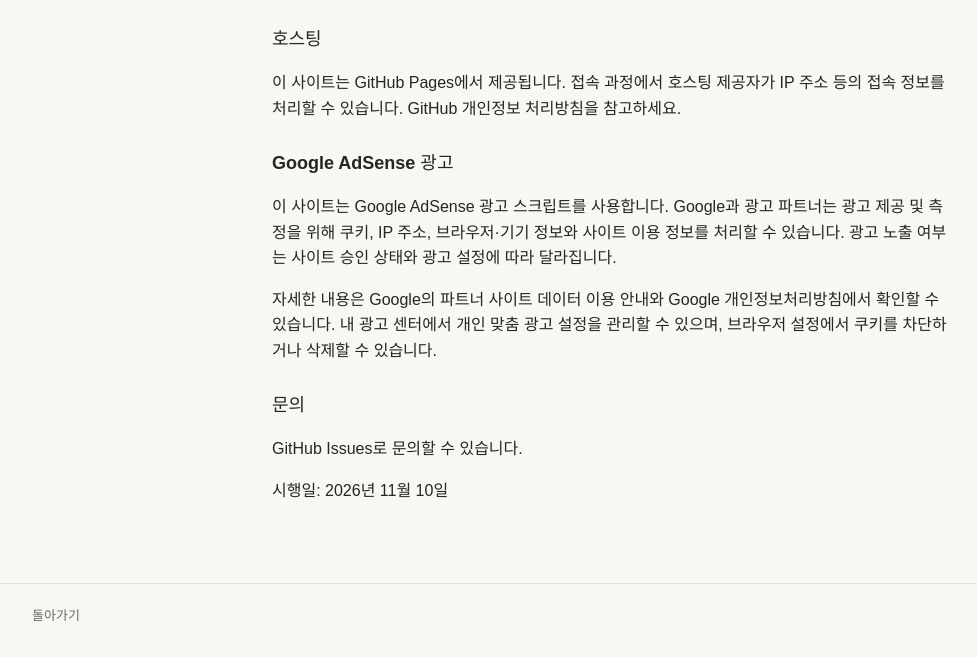
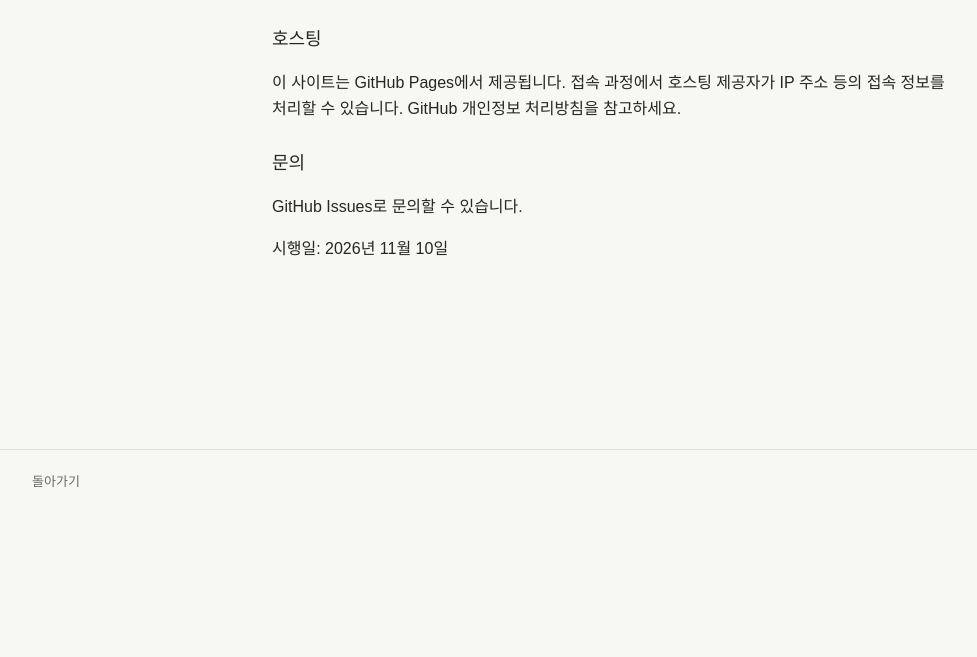
Before and after one commit to 42inshin/removeMarkdown, a website: page privacy.html in a window 1280 px wide. Shown: the part 249-906 px from the top of the page, without its empty margins (28-1005 px from the left). After the commit the page ends 800 px from the top, so only its background shows below. Drawn offline with Linux system fonts and the light colour scheme.

Commit message:
Keep the Markdown converter ad-free

```diff
--- a/privacy.html
+++ b/privacy.html
@@ -3,7 +3,7 @@
 <head>
   <meta charset="utf-8"><meta name="viewport" content="width=device-width,initial-scale=1">
   <title>개인정보 처리 안내 — Remove Markdown</title>
-  <meta name="description" content="마크다운 제거 서비스의 입력 데이터 처리 및 광고 안내">
+  <meta name="description" content="마크다운 제거 서비스의 입력 데이터 처리 안내">
   <link rel="canonical" href="https://42inshin.github.io/removeMarkdown/privacy.html">
   <link rel="stylesheet" href="./style.css">
 </head>
@@ -14,9 +14,6 @@
     <p>입력한 텍스트는 브라우저에서 변환되며, 변환 기능은 입력 내용을 서버로 전송하거나 브라우저 저장소에 저장하지 않습니다. 복사 버튼은 사용자 요청에 따라 변환 결과를 클립보드에 기록합니다.</p>
     <h2>호스팅</h2>
     <p>이 사이트는 GitHub Pages에서 제공됩니다. 접속 과정에서 호스팅 제공자가 IP 주소 등의 접속 정보를 처리할 수 있습니다. <a href="https://docs.github.com/en/site-policy/privacy-policies/github-general-privacy-statement">GitHub 개인정보 처리방침</a>을 참고하세요.</p>
-    <h2>Google AdSense 광고</h2>
-    <p>이 사이트는 Google AdSense 광고 스크립트를 사용합니다. Google과 광고 파트너는 광고 제공 및 측정을 위해 쿠키, IP 주소, 브라우저·기기 정보와 사이트 이용 정보를 처리할 수 있습니다. 광고 노출 여부는 사이트 승인 상태와 광고 설정에 따라 달라집니다.</p>
-    <p>자세한 내용은 <a href="https://policies.google.com/technologies/partner-sites?hl=ko">Google의 파트너 사이트 데이터 이용 안내</a>와 <a href="https://policies.google.com/privacy?hl=ko">Google 개인정보처리방침</a>에서 확인할 수 있습니다. <a href="https://myadcenter.google.com/">내 광고 센터</a>에서 개인 맞춤 광고 설정을 관리할 수 있으며, 브라우저 설정에서 쿠키를 차단하거나 삭제할 수 있습니다.</p>
     <h2>문의</h2>
     <p><a href="https://github.com/42inshin/removeMarkdown/issues">GitHub Issues</a>로 문의할 수 있습니다.</p>
     <p>시행일: 2026년 11월 10일</p>
```
Also changed, not shown: index.html (+0 -2 lines), README.md.
